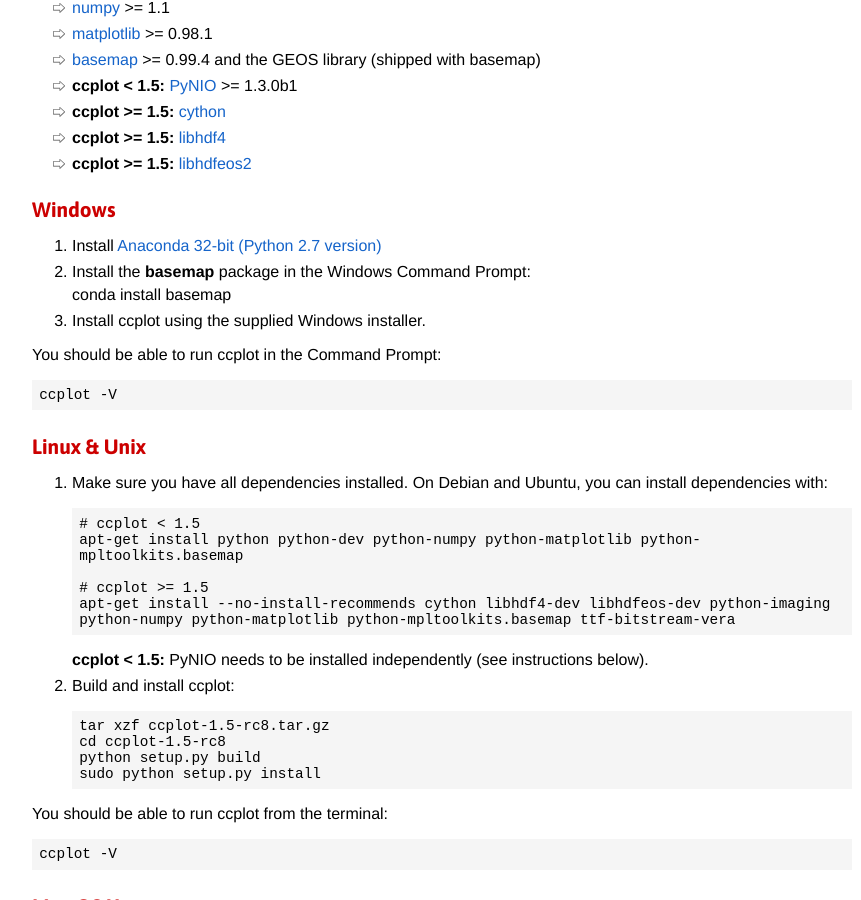
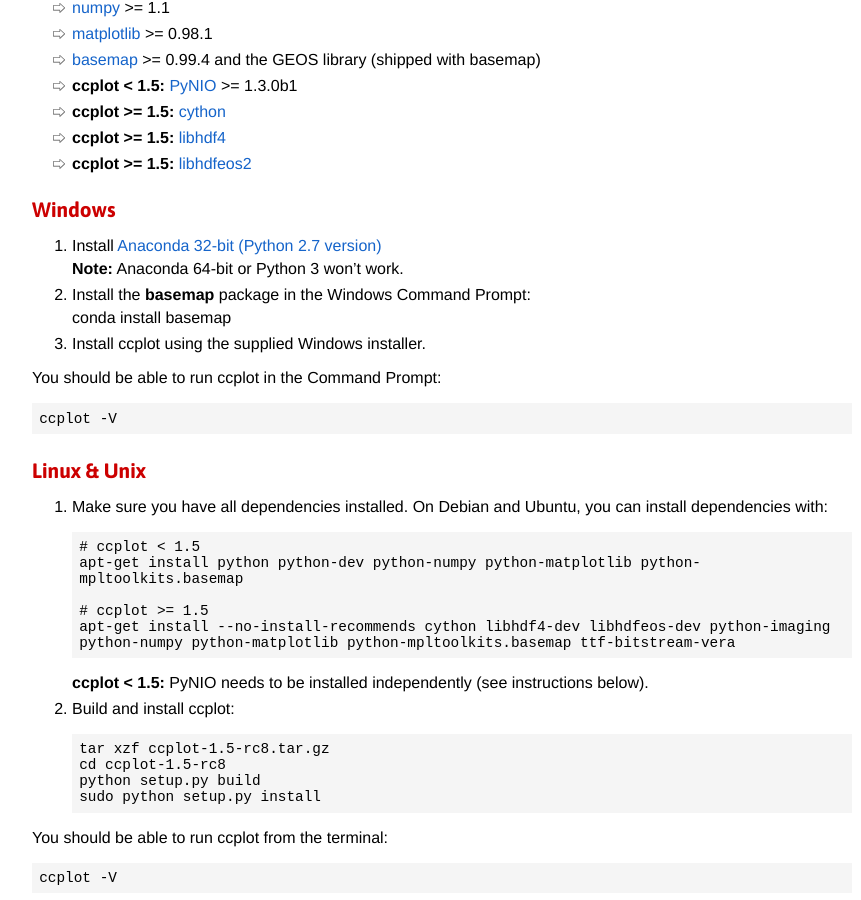
Before and after one commit to peterkuma/ccplot, a Jekyll site: the page built from download/index.md, in a window 1280 px wide and 900 px high, scrolled down 561 px. Shown: the whole window, without its empty margins (198-1059 px from the left). Built offline with Jekyll 4.4.1, drawn with Linux system fonts in a browser that asks for light colours.

Commit message:
Update Anaconda download link

```diff
--- a/download/index.md
+++ b/download/index.md
@@ -156,7 +156,9 @@
 Windows
 -------
 
-1. Install [Anaconda 32-bit (Python 2.7 version)](https://www.continuum.io/downloads)
+1. Install [Anaconda 32-bit (Python 2.7 version)](https://www.anaconda.com/download/)
+
+    **Note:** Anaconda 64-bit or Python 3 won't work.
 
 2. Install the **basemap** package in the Windows Command Prompt:
 
```
